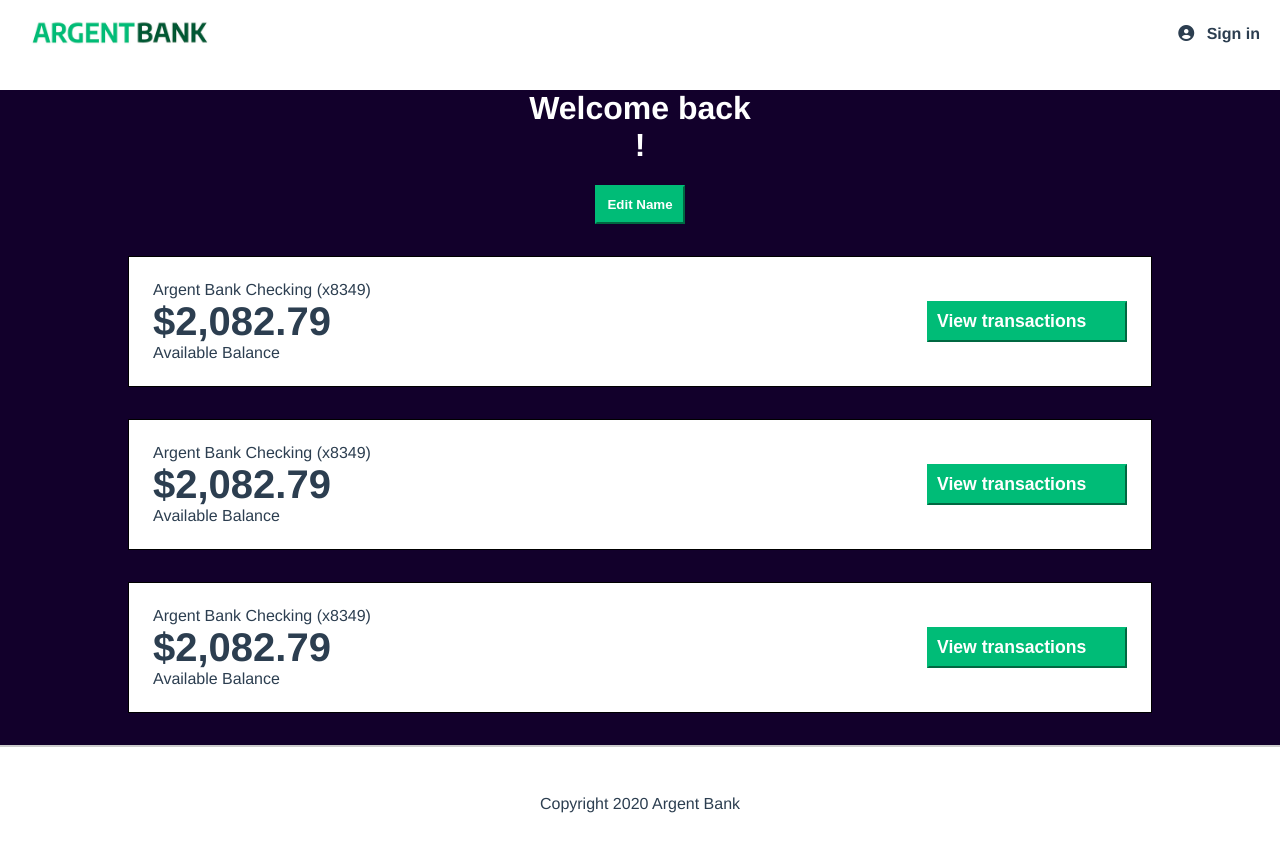
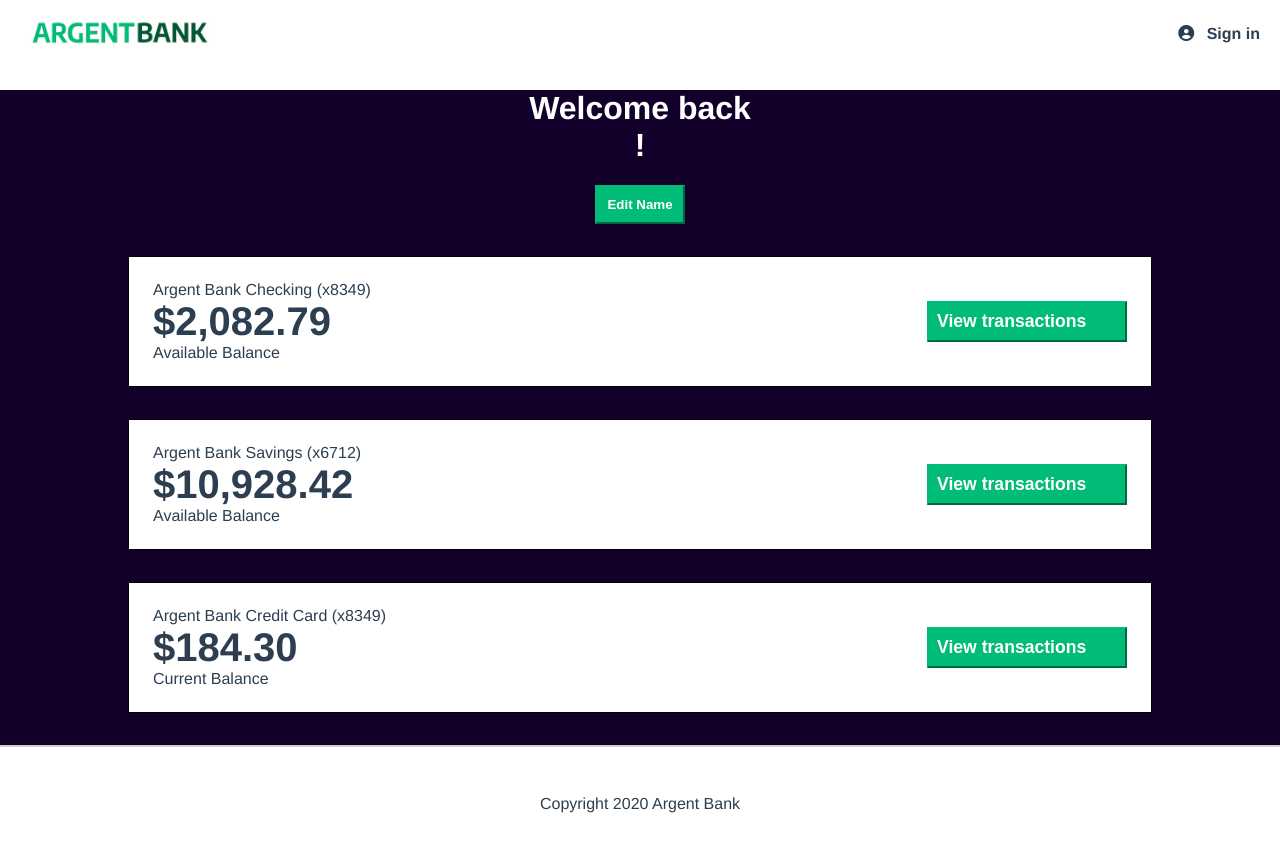
Before and after one commit to Axido545/argent-bank, a React (Vite) app: page /dashboard in a window 1280 px wide. Built offline with nearby package versions, Linux system fonts and the light colour scheme.

Commit message:
correction account & accountdesc

```diff
--- a/src/components/account/Account.jsx
+++ b/src/components/account/Account.jsx
@@ -1,12 +1,10 @@
 import "./account.css"
 import AccountDesc from "../accountdesc/accountDesc"
 import BtnTransaction from "../btntransaction/BtnTransaction"
-import { useSelector } from "react-redux";
 
 export default function Account({ type }) {
-    const account = useSelector((state) => state.account[type]);
     return <section className="account">
-        <AccountDesc title={account.title} amount={account.amount} description={account.description} />
+        <AccountDesc type={type} />
         <BtnTransaction />
     </section >
 }
--- a/src/components/accountdesc/accountDesc.jsx
+++ b/src/components/accountdesc/accountDesc.jsx
@@ -1,8 +1,8 @@
 import "./accountdesc.css"
 import { useSelector } from "react-redux";
 
-export default function AccountDesc() {
-    const account = useSelector((state) => state.account.checking);
+export default function AccountDesc({ type }) {
+    const account = useSelector((state) => state.account[type]);
     return <div className="account-content-wrapper">
         <h3 className="account-title">{account.title}</h3>
         <p className="account-amount">{account.amount}</p>
```
